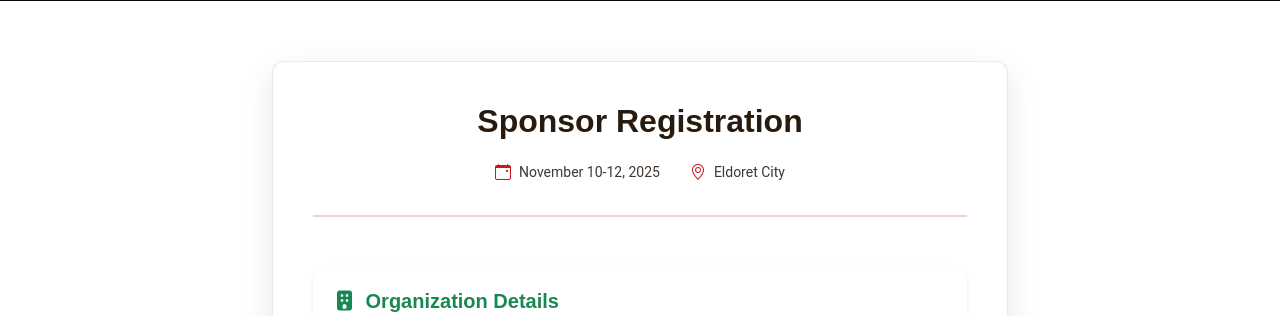
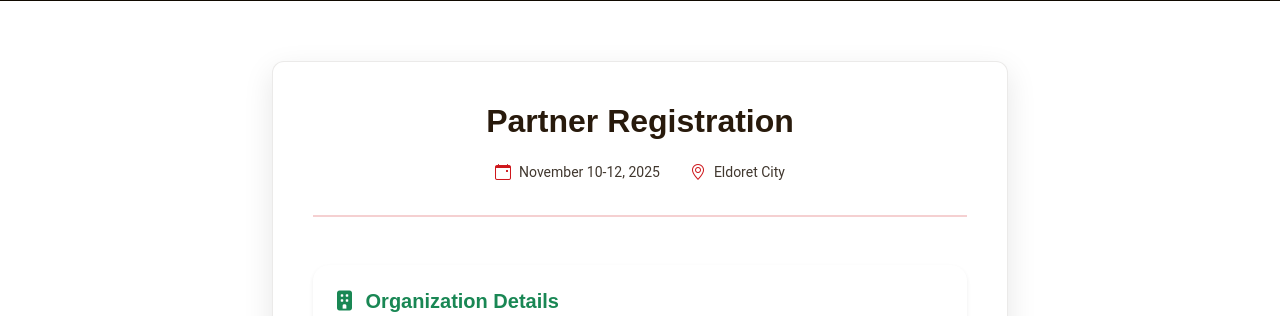
Before and after one commit to edanodongo/software-summit, a Django app: page /sponsor/register/ in a window 1280 px wide. Shown: the part 363-679 px from the top of the page. Run offline with Django 5.2, Linux system fonts and the light colour scheme; parts of the project's set-up code (start-up, migrations or seed data) failed here and were passed over; some libraries are stand-ins or nearby versions.

Commit message:
new changes

```diff
--- a/templates/summit/sponsor.html
+++ b/templates/summit/sponsor.html
@@ -110,7 +110,7 @@
 
             <div class="ticket-form-wrapper">
               <div class="event-info mb-5">
-                <h3>Sponsor Registration</h3>
+                <h3>Partner Registration</h3>
                 <div class="event-details">
                   <div class="event-meta">
                     <span><i class="bi bi-calendar-event"></i> November 10-12, 2025</span>
```
